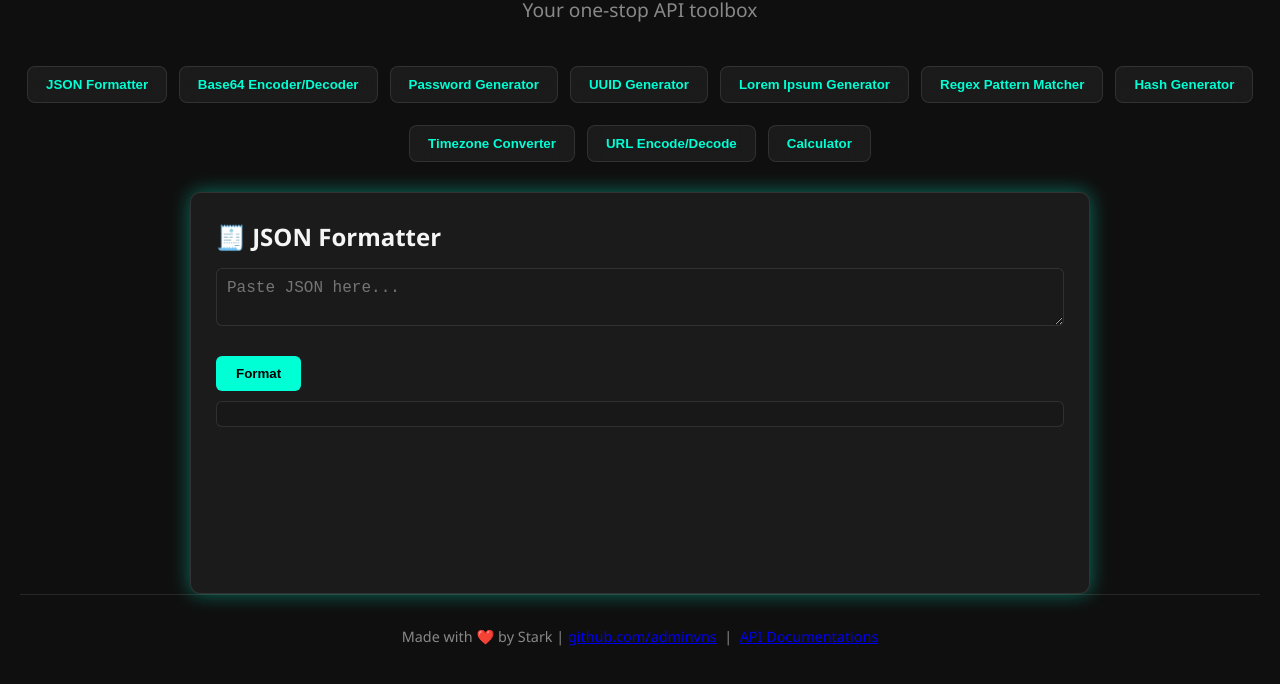
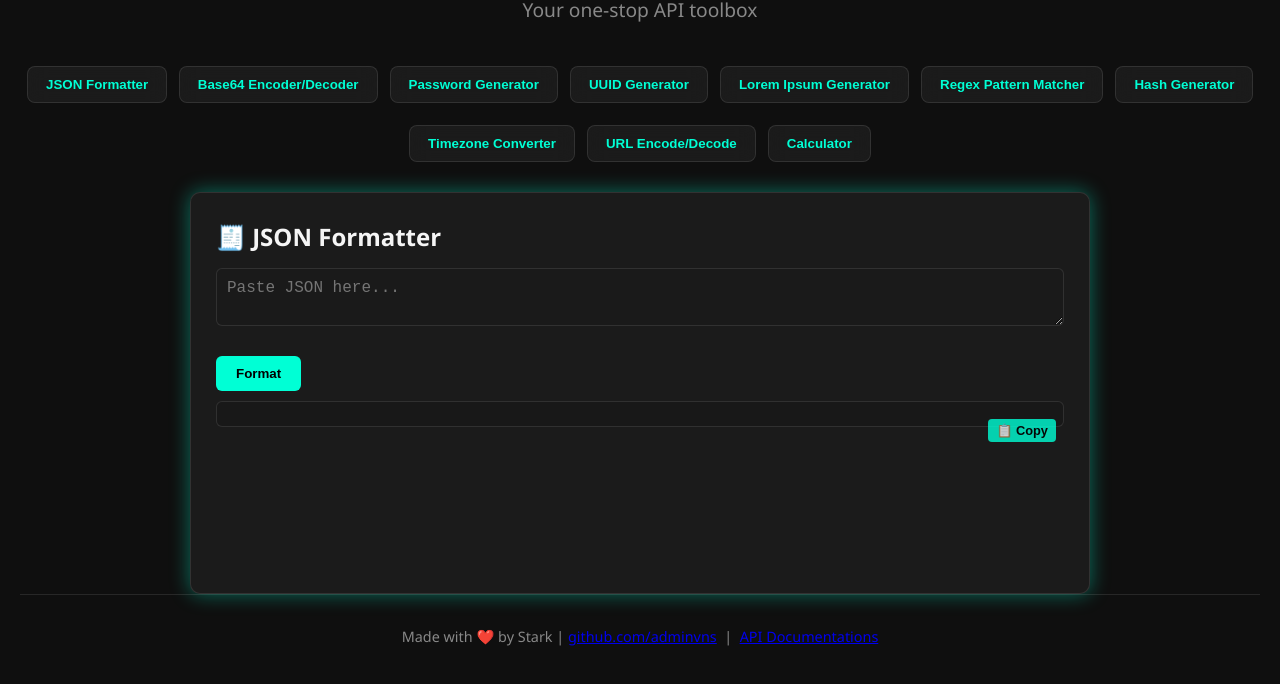
Before and after one commit to adminvns/Devando, a website: page public/index.html in a window 1280 px wide. Both pictures are taken after a click on the button "JSON Formatter". Shown: the part 112-796 px from the top of the page. Drawn offline with Linux system fonts and the light colour scheme.

Commit message:
Add copy functionality and styling for output sections in tools

```diff
--- a/public/script.js
+++ b/public/script.js
@@ -6,13 +6,19 @@ function loadTool(tool) {
         <h2>🧾 JSON Formatter</h2>
         <textarea id="json-input" placeholder="Paste JSON here..."></textarea>
         <button onclick="formatJSON()">Format</button>
+        <div class="output-container">
           <pre id="json-output"></pre>
+          <button class="copy-button" onclick="copyToClipboard('json-output')">📋 Copy</button>
+        </div>
       `,      uuid: `
         <h2>🔑 UUID Generator</h2>
         <label>Count (1-50): <input type="number" id="uuid-count" value="5" min="1" max="50" /></label>
         <button onclick="generateUUIDs()">Generate</button>
         <div class="hint">Maximum 50 UUIDs can be generated at once</div>
+        <div class="output-container">
           <ul id="uuid-list"></ul>
+          <button class="copy-button" onclick="copyToClipboard('uuid-list')">📋 Copy</button>
+        </div>
       `,lorem: `
         <h2>📄 Lorem Ipsum Generator</h2>
         <label>Type:
@@ -25,14 +31,20 @@ function loadTool(tool) {
         <label>Count: <input type="number" id="lorem-count" value="3" min="1" /></label>
         <button onclick="generateLorem()">Generate</button>
         <div class="hint">Maximum count depends on type: Words (1000), Sentences (100), Paragraphs (50)</div>
+        <div class="output-container">
           <div id="lorem-output"></div>
+          <button class="copy-button" onclick="copyToClipboard('lorem-output')">📋 Copy</button>
+        </div>
       `,
       regex: `
         <h2>🔍 Regex Matcher</h2>
         <label>Pattern: <input type="text" id="regex-pattern" placeholder="\\d+" /></label>
         <textarea id="regex-text" placeholder="Enter text here..."></textarea>
         <button onclick="matchRegex()">Match</button>
+        <div class="output-container">
           <pre id="regex-output"></pre>
+          <button class="copy-button" onclick="copyToClipboard('regex-output')">📋 Copy</button>
+        </div>
       `,
         base64: `
     <h2>🧬 Base64 Encoder/Decoder</h2>
@@ -40,7 +52,10 @@ function loadTool(tool) {
     <br>
     <button onclick="base64Action('encode')">Encode</button>
     <button onclick="base64Action('decode')">Decode</button>
+    <div class="output-container">
           <pre id="base64-output"></pre>
+          <button class="copy-button" onclick="copyToClipboard('base64-output')">📋 Copy</button>
+        </div>
     `,
         hash: `
         <h2>🔐 Hash Generator</h2>
@@ -53,7 +68,10 @@ function loadTool(tool) {
         </label>
         <textarea id="hash-input" placeholder="Enter text..."></textarea>
         <button onclick="generateHash()">Generate</button>
+        <div class="output-container">
           <pre id="hash-output"></pre>
+          <button class="copy-button" onclick="copyToClipboard('hash-output')">📋 Copy</button>
+        </div>
     `,
         url: `
     <h2>🌐 URL Encoder/Decoder</h2>
@@ -61,13 +79,19 @@ function loadTool(tool) {
     <br>
     <button onclick="urlAction('encode')">Encode</button>
     <button onclick="urlAction('decode')">Decode</button>
+    <div class="output-container">
           <pre id="url-output"></pre>
+          <button class="copy-button" onclick="copyToClipboard('url-output')">📋 Copy</button>
+        </div>
     `,
         calculator: `
     <h2>🧮 Calculator</h2>
     <input type="text" id="calc-expression" placeholder="e.g. (5 + 3) * 2" />
     <button onclick="evaluateCalc()">Calculate</button>
+    <div class="output-container">
           <pre id="calc-output"></pre>
+          <button class="copy-button" onclick="copyToClipboard('calc-output')">📋 Copy</button>
+        </div>
     `,
     timezone: `
   <h2>🌍 Timezone Converter</h2>
@@ -91,7 +115,10 @@ function loadTool(tool) {
     <input type="datetime-local" id="tz-input">
   </label>
   <button onclick="convertTimezone()">Convert</button>
+  <div class="output-container">
           <div id="tz-output"></div>
+          <button class="copy-button" onclick="copyToClipboard('tz-output')">📋 Copy</button>
+        </div>
 `,
 password: `
   <h2>🔐 Password Generator</h2>
@@ -393,15 +420,26 @@ async function generatePassword() {
 
   //toast
 
-  function showToast(message) {
-    const toastContainer = document.getElementById('toast-container');
-    if (!toastContainer) return;
+  async function copyToClipboard(elementId) {
+  const element = document.getElementById(elementId);
+  let text = element.innerText || element.textContent;
 
+  try {
+    await navigator.clipboard.writeText(text);
+    showToast('Copied to clipboard!', 'success');
+  } catch (err) {
+    showToast('Failed to copy text', 'error');
+  }
+}
+
+function showToast(message, type = 'error') {
+    const container = document.getElementById('toast-container');
     const toast = document.createElement('div');
-    toast.className = 'toast';
+    toast.className = `toast ${type}`;
     toast.textContent = message;
-    toastContainer.appendChild(toast);
+    container.appendChild(toast);
 
+    // Remove the toast after animation
     setTimeout(() => {
         toast.remove();
     }, 4000);
--- a/public/style.css
+++ b/public/style.css
@@ -134,6 +134,27 @@ html, body {
     border-bottom: 1px solid #222;
   }
 
+  .output-container {
+    position: relative;
+  }
+
+  .copy-button {
+    position: absolute;
+    top: 8px;
+    right: 8px;
+    background: var(--accent);
+    color: #000;
+    border: none;
+    border-radius: 4px;
+    padding: 4px 8px;
+    cursor: pointer;
+    font-size: 0.8rem;
+    opacity: 0.8;
+  }
+
+  .copy-button:hover {
+    opacity: 1;
+  }
 
   footer {
     margin-top: auto;
@@ -163,6 +184,10 @@ html, body {
     animation: fadeInOut 4s ease-in-out;
   }
 
+  .toast.success {
+    background: #4CAF50;
+  }
+
   @keyframes fadeInOut {
     0% { opacity: 0; transform: translateY(-20px); }
     10% { opacity: 1; transform: translateY(0); }
```
Lines whose indentation alone changed are shown as unchanged.
